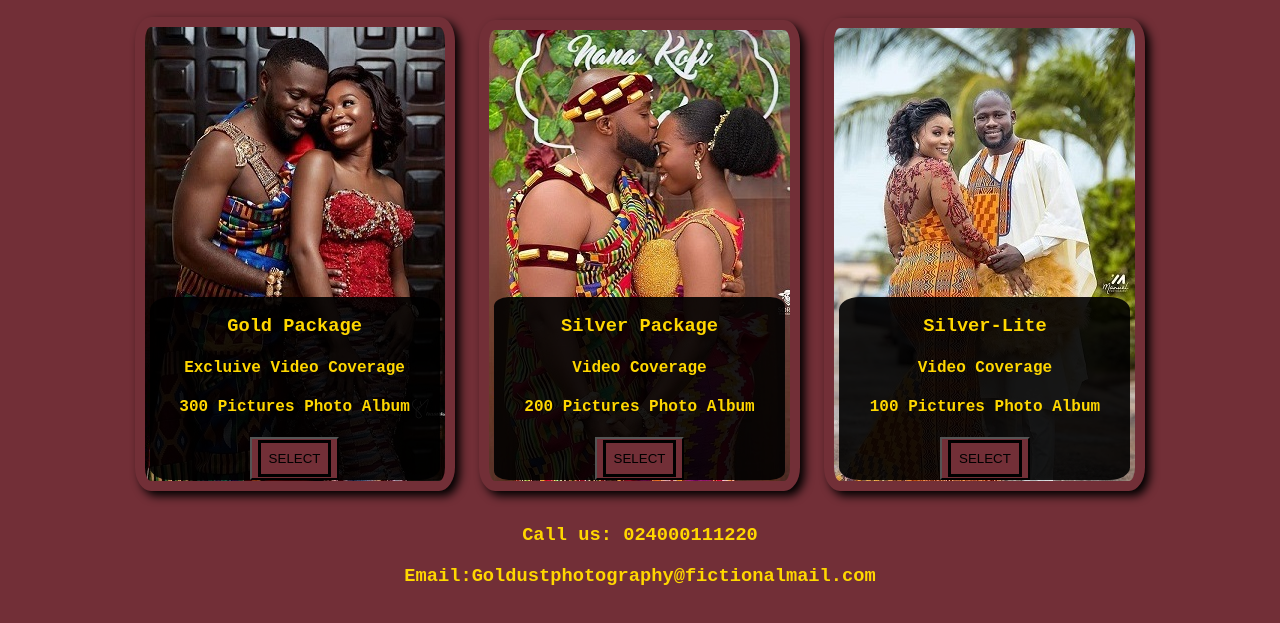
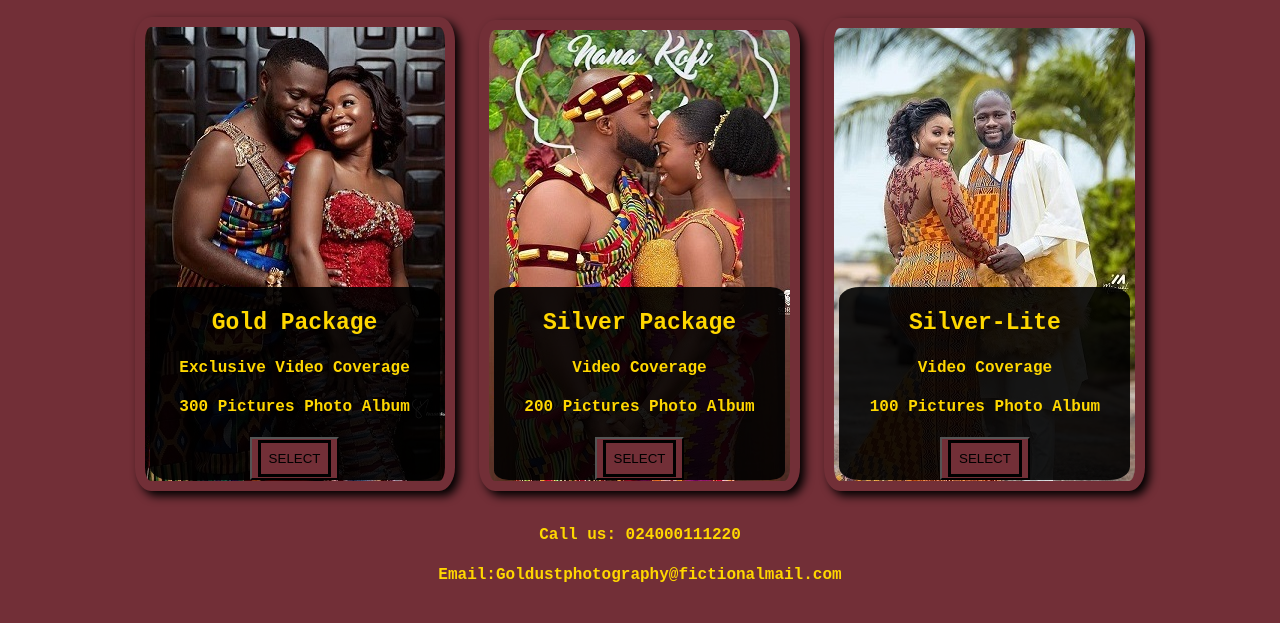
Before and after one commit to InnocentEdem/Week2assignment1, a plain HTML site: page index.html in a window 1280 px wide. Shown: the part 141-764 px from the top of the page. Drawn offline with Linux system fonts and the light colour scheme.

Commit message:
spelling update
spelling correction and footer text resize

```diff
--- a/index.html
+++ b/index.html
@@ -27,7 +27,7 @@
             <div id="first">
                 <h3>Gold Package</h3>
 
-               <h4>Excluive Video Coverage</h4>
+               <h4>Exclusive Video Coverage</h4>
                <h4>300 Pictures Photo Album</h4>
                 <div><button><a href="">SELECT</a></button></div>
             </div>
@@ -56,9 +56,9 @@
 
     <footer>
         <p>
-            <h3>Call us: 024000111220
-            </h3>
-            <h3>Email:Goldustphotography@fictionalmail.com</h3>
+            <h4>Call us: 024000111220
+            </h4>
+            <h4>Email:Goldustphotography@fictionalmail.com</h4>
         </p>
     </footer>
 </body>
--- a/style.css
+++ b/style.css
@@ -97,6 +97,7 @@ h2{
   }
   h3{
       font-weight: bold;
+      font-size: 23px;
   }
    footer{
        text-align: center;
```
